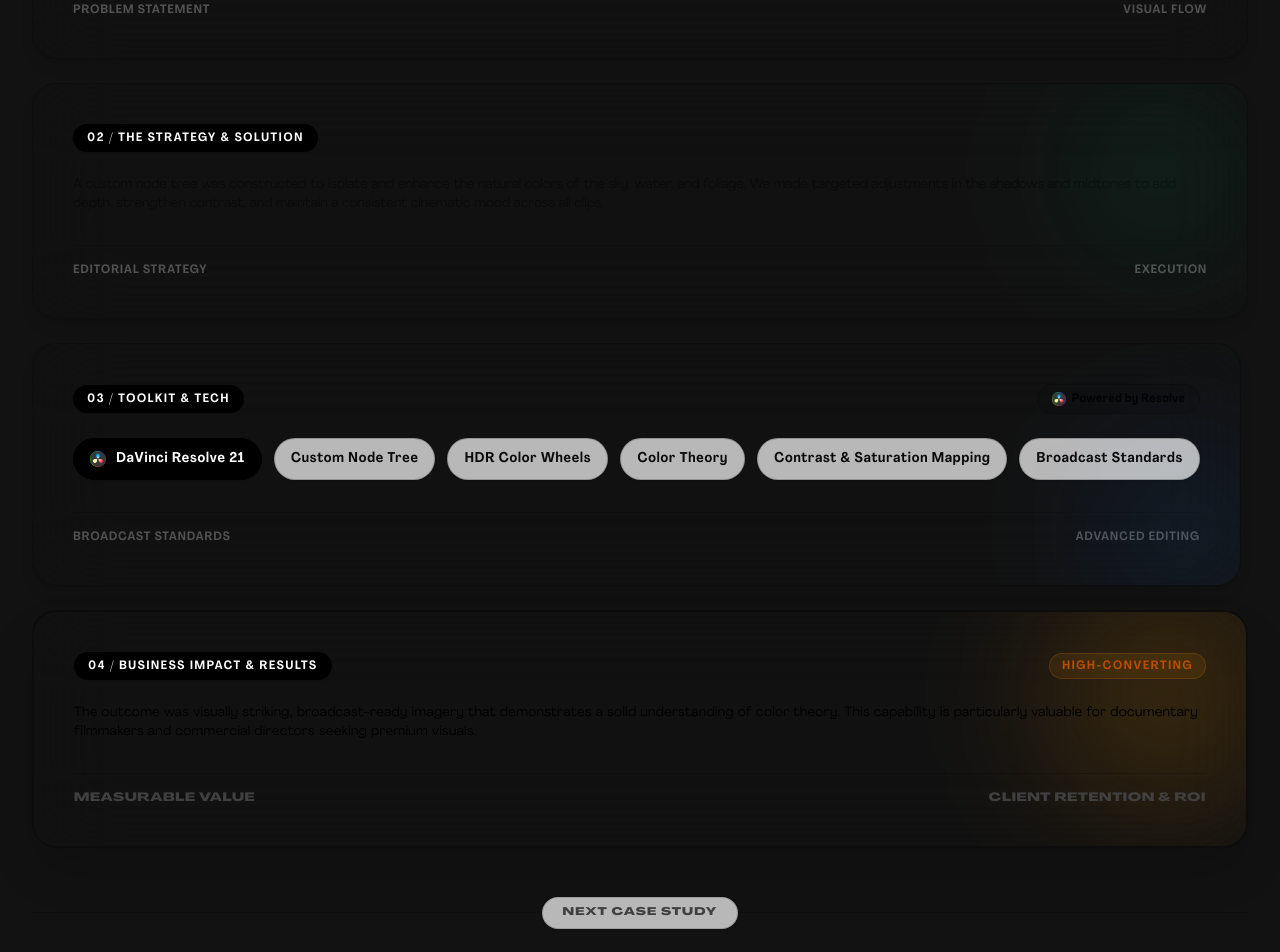
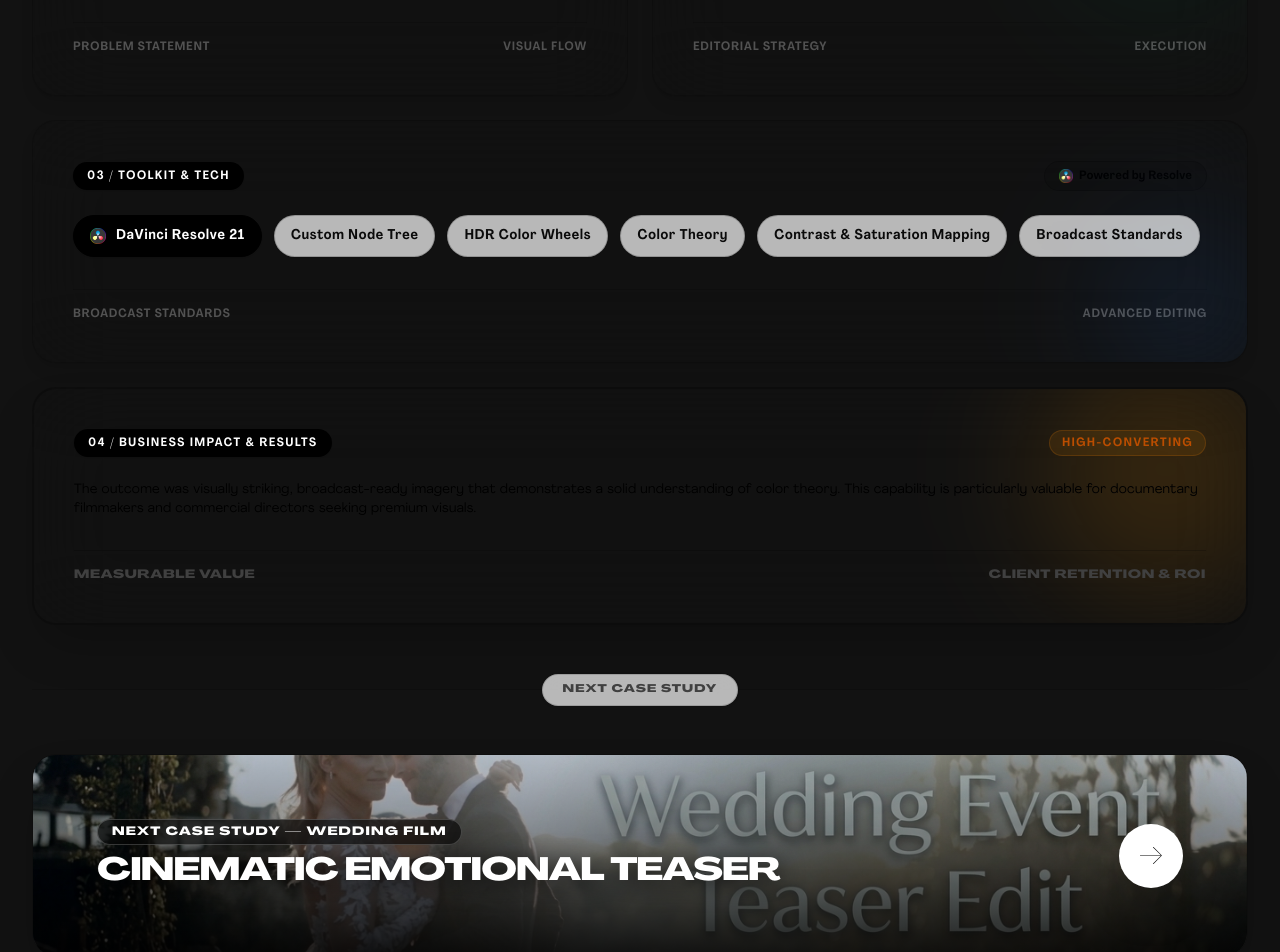
Before and after one commit to MuhammmadAwais/saif-portfolio, a Next.js app: page /work/cinematic-color-grading in a window 1280 px wide. Shown: the part 1320-2272 px from the top of the page. Built offline with nearby package versions, Linux system fonts and the light colour scheme.

Commit message:
Commit Fixes of case study page cards

```diff
--- a/components/case-study/CaseStudyView.tsx
+++ b/components/case-study/CaseStudyView.tsx
@@ -524,16 +524,22 @@ export default function CaseStudyView({ caseStudy }: CaseStudyViewProps) {
         </div>
 
         {/* ==========================================
-            3. BENTO GRID CONTENT SECTION (TRUE GLASSMORPHISM & COLUMN/ROW LAYOUT)
-            - Cards 1 & 2: 2-column layout side-by-side (col-span-1 each)
-            - Cards 3 & 4: Full-width rows (col-span-1 md:col-span-2)
+            3. BENTO GRID CONTENT SECTION (TRUE GLASSMORPHISM & DEDICATED COLUMN/ROW STRUCTURE)
+            - Row 1: Cards 1 & 2 side-by-side on desktop (2-column grid wrapper)
+            - Row 2: Card 3 full-width (w-full)
+            - Row 3: Card 4 full-width (w-full, EXACT same width as Card 3)
             ========================================== */}
+        <div ref={bentoGridRef} className="my-10 md:my-12 w-full">
+          {/* Row 1: Challenge & Solution Side-by-Side in Columns on Desktop (Flexbox guaranteed 2-col) */}
           <div
-          ref={bentoGridRef}
-          className="grid grid-cols-1 md:grid-cols-2 gap-6 my-10 md:my-12"
+            className="flex flex-col md:flex-row gap-6 w-full mb-6 items-stretch"
+            style={{ display: "flex", width: "100%" }}
           >
             {/* Card 1: The Challenge (Left Column on Desktop) */}
-          <div className="bento-card col-span-1 bg-black/[0.04] backdrop-blur-2xl border border-black/15 hover:border-black/30 transition-all duration-300 rounded-3xl p-8 md:p-10 flex flex-col justify-between shadow-lg hover:shadow-2xl relative overflow-hidden group">
+            <div
+              className="bento-card flex-1 w-full md:w-1/2 bg-black/[0.04] backdrop-blur-2xl border border-black/15 hover:border-black/30 transition-all duration-300 rounded-3xl p-8 md:p-10 flex flex-col justify-between shadow-lg hover:shadow-2xl relative overflow-hidden group"
+              style={{ flex: "1 1 0%", minWidth: 0 }}
+            >
               <div className="absolute top-0 right-0 w-44 h-44 bg-black/5 rounded-full blur-3xl pointer-events-none group-hover:bg-black/10 transition-all duration-500"></div>
               <div>
                 <div className="inline-block px-3.5 py-1.5 rounded-full bg-black text-white text-xs font-bold tracking-widest uppercase mb-6 shadow-sm">
@@ -550,7 +556,10 @@ export default function CaseStudyView({ caseStudy }: CaseStudyViewProps) {
             </div>
 
             {/* Card 2: The Solution (Right Column on Desktop) */}
-          <div className="bento-card col-span-1 bg-black/[0.04] backdrop-blur-2xl border border-black/15 hover:border-black/30 transition-all duration-300 rounded-3xl p-8 md:p-10 flex flex-col justify-between shadow-lg hover:shadow-2xl relative overflow-hidden group">
+            <div
+              className="bento-card flex-1 w-full md:w-1/2 bg-black/[0.04] backdrop-blur-2xl border border-black/15 hover:border-black/30 transition-all duration-300 rounded-3xl p-8 md:p-10 flex flex-col justify-between shadow-lg hover:shadow-2xl relative overflow-hidden group"
+              style={{ flex: "1 1 0%", minWidth: 0 }}
+            >
               <div className="absolute top-0 right-0 w-44 h-44 bg-emerald-500/10 rounded-full blur-3xl pointer-events-none group-hover:bg-emerald-500/15 transition-all duration-500"></div>
               <div>
                 <div className="inline-block px-3.5 py-1.5 rounded-full bg-black text-white text-xs font-bold tracking-widest uppercase mb-6 shadow-sm">
@@ -565,9 +574,10 @@ export default function CaseStudyView({ caseStudy }: CaseStudyViewProps) {
                 <span>Execution</span>
               </div>
             </div>
+          </div>
 
-          {/* Card 3: Technical Tools & Execution (Full-Width Row) */}
-          <div className="bento-card col-span-1 md:col-span-2 bg-black/[0.04] backdrop-blur-2xl border border-black/15 hover:border-black/30 transition-all duration-300 rounded-3xl p-8 md:p-10 flex flex-col justify-between shadow-lg hover:shadow-2xl relative overflow-hidden group">
+          {/* Row 2: Card 3 (Toolkit & Tech - 100% Full Width) */}
+          <div className="bento-card w-full mb-6 bg-black/[0.04] backdrop-blur-2xl border border-black/15 hover:border-black/30 transition-all duration-300 rounded-3xl p-8 md:p-10 flex flex-col justify-between shadow-lg hover:shadow-2xl relative overflow-hidden group">
             <div className="absolute -bottom-10 -right-10 w-48 h-48 bg-blue-500/10 rounded-full blur-3xl pointer-events-none"></div>
             <div>
               <div className="flex flex-wrap items-center justify-between gap-3 mb-6">
@@ -622,8 +632,8 @@ export default function CaseStudyView({ caseStudy }: CaseStudyViewProps) {
             </div>
           </div>
 
-          {/* Card 4: High-Converting Impact & Results (Full-Width Accent Row) */}
-          <div className="bento-card col-span-1 md:col-span-2 bg-gradient-to-br from-black/[0.05] via-black/[0.02] to-black/[0.05] backdrop-blur-2xl border-2 border-black/25 hover:border-black/45 transition-all duration-500 rounded-3xl p-8 md:p-10 flex flex-col justify-between shadow-2xl relative overflow-hidden group">
+          {/* Row 3: Card 4 (Impact & Results - 100% Full Width, EXACT SAME WIDTH AS CARD 3) */}
+          <div className="bento-card w-full bg-gradient-to-br from-black/[0.05] via-black/[0.02] to-black/[0.05] backdrop-blur-2xl border-2 border-black/25 hover:border-black/45 transition-all duration-500 rounded-3xl p-8 md:p-10 flex flex-col justify-between shadow-2xl relative overflow-hidden group">
             <div className="absolute -top-12 -right-12 w-64 h-64 bg-amber-500/15 rounded-full blur-3xl pointer-events-none group-hover:scale-110 transition-transform duration-700"></div>
 
             <div className="relative z-10">
@@ -659,43 +669,43 @@ export default function CaseStudyView({ caseStudy }: CaseStudyViewProps) {
         </div>
 
         {/* ==========================================
-            5. NEXT PROJECT CARD: VIVID THUMBNAIL BACKGROUND + HIGH CONTRAST TYPOGRAPHY
+            5. NEXT PROJECT CARD: VIVID THUMBNAIL BACKGROUND WITHOUT FOGGY OVERLAY
             ========================================== */}
         <div ref={nextProjectRef} className="mb-8">
           <Link
             href={`/work/${caseStudy.nextSlug}`}
             className="group block relative rounded-3xl overflow-hidden border border-black/20 shadow-2xl p-8 sm:p-12 md:p-16 transition-all duration-500 hover:border-black/40 hover:scale-[1.01]"
           >
-            {/* Vivid Next Project Thumbnail Background Image */}
+            {/* Vivid Next Project Thumbnail Background Image - NO WHITE/FOGGY OVERLAY */}
             <div className="absolute inset-0 z-0 overflow-hidden">
               <Image
                 src={caseStudy.nextThumbnailUrl}
                 alt={caseStudy.nextTitle}
                 fill
-                className="object-cover opacity-65 group-hover:opacity-85 group-hover:scale-105 transition-all duration-700 ease-out"
+                className="object-cover opacity-90 group-hover:opacity-100 group-hover:scale-105 transition-all duration-700 ease-out"
               />
-              {/* Sleek Frosted Glass Gradient Overlay for Perfect Readability */}
-              <div className="absolute inset-0 bg-gradient-to-r from-white/80 via-white/50 to-white/80 backdrop-blur-[2px]"></div>
+              {/* Sleek Dark Edge/Bottom Gradient Vignette so Text is 100% Crisp Without Washing Out Image */}
+              <div className="absolute inset-0 bg-gradient-to-t from-black/85 via-black/40 to-black/10"></div>
             </div>
 
             <div className="relative z-10 flex flex-col md:flex-row md:items-center justify-between gap-6">
               <div>
-                <span className="inline-block text-xs uppercase tracking-widest text-neutral-800 font-black mb-2 bg-white/70 backdrop-blur-md px-3.5 py-1 rounded-full border border-black/10">
+                <span className="inline-block text-xs uppercase tracking-widest text-white font-black mb-2 bg-black/60 backdrop-blur-md px-3.5 py-1 rounded-full border border-white/20">
                   Next Case Study &mdash; {caseStudy.nextCategory}
                 </span>
-                <h2 className="text-3xl sm:text-4xl md:text-5xl lg:text-6xl font-black uppercase tracking-tight text-black group-hover:text-neutral-950 transition-colors drop-shadow-sm">
+                <h2 className="text-3xl sm:text-4xl md:text-5xl lg:text-6xl font-black uppercase tracking-tight text-white group-hover:text-amber-300 transition-colors drop-shadow-[0_4px_12px_rgba(0,0,0,0.85)]">
                   {caseStudy.nextTitle}
                 </h2>
               </div>
 
               <div className="flex items-center gap-4">
-                <div className="w-14 h-14 md:w-16 md:h-16 rounded-full bg-black text-white flex items-center justify-center transition-all duration-300 group-hover:scale-110 group-hover:bg-neutral-900 shadow-xl shrink-0">
+                <div className="w-14 h-14 md:w-16 md:h-16 rounded-full bg-white text-black flex items-center justify-center transition-all duration-300 group-hover:scale-110 group-hover:bg-amber-400 shadow-2xl shrink-0">
                   <Image
                     src="/images/vector.svg"
                     alt="Next Project Arrow"
                     width={22}
                     height={22}
-                    className="invert transition-transform duration-300 group-hover:translate-x-1"
+                    className="transition-transform duration-300 group-hover:translate-x-1"
                   />
                 </div>
               </div>
```
Lines whose indentation alone changed are shown as unchanged.
